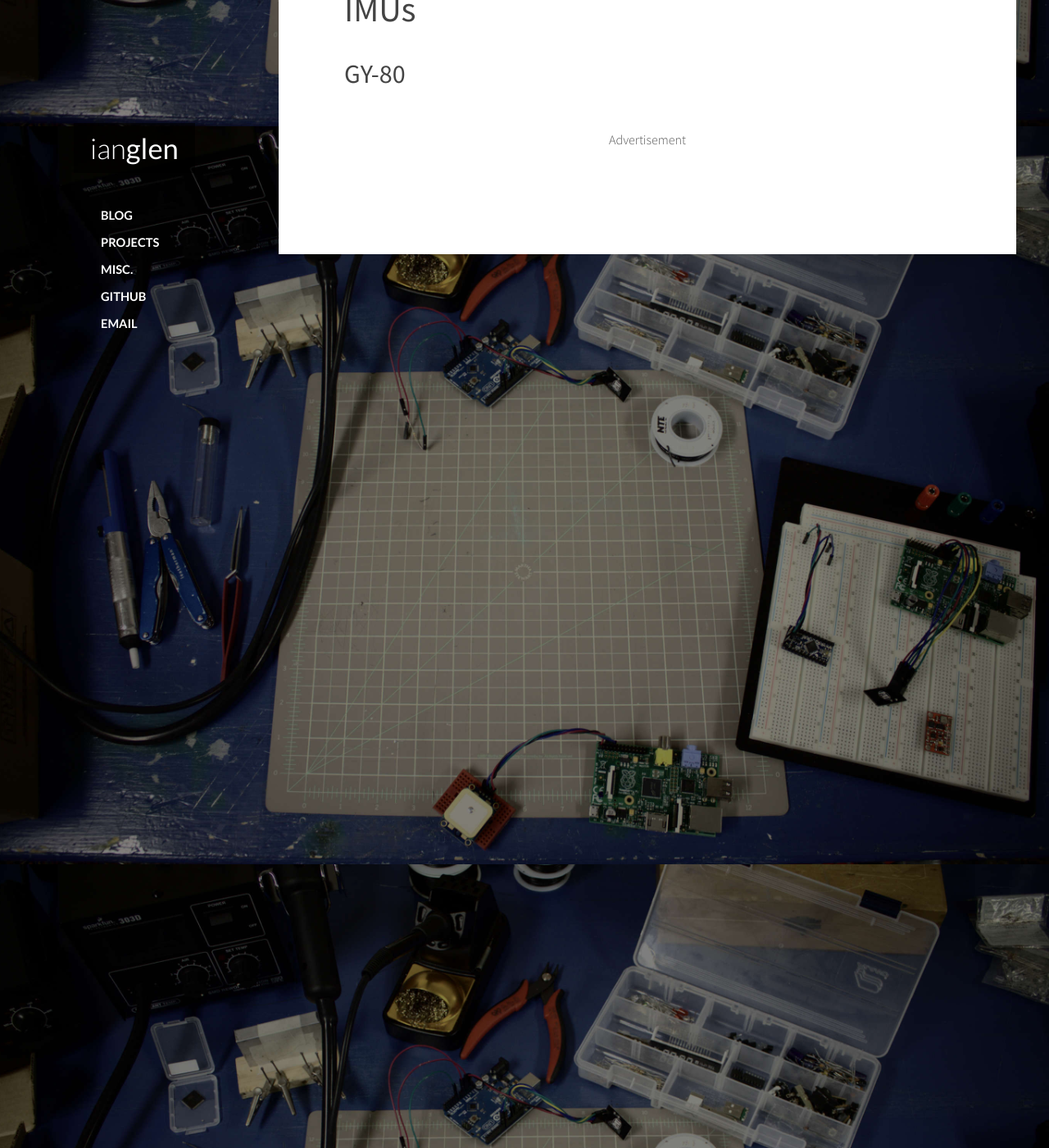
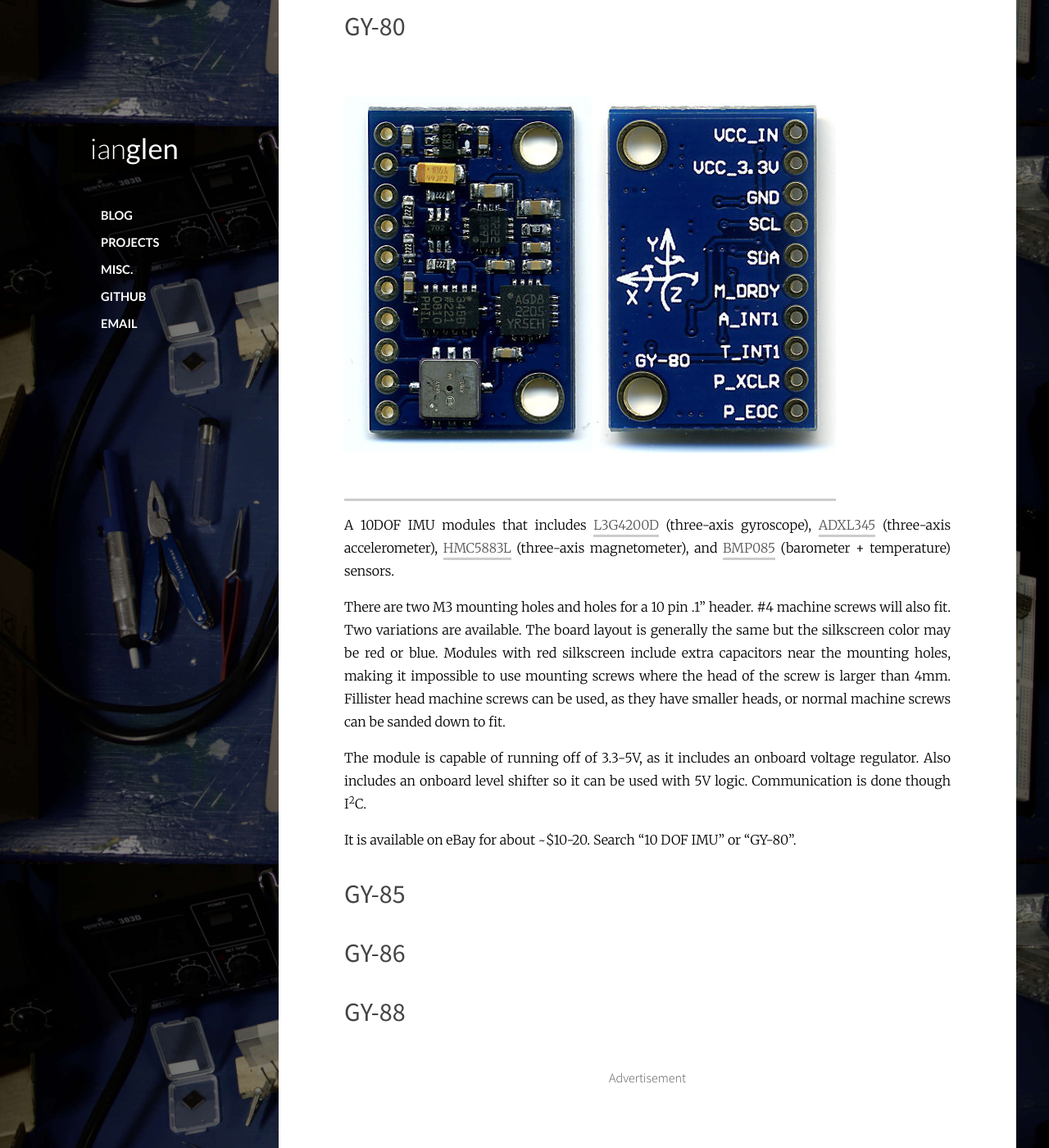
Before and after one commit to codeThatThinks/ianglen.me, a Jekyll site: the page built from misc/cheap-ebay-electronics.md, in a window 1280 px wide and 1400 px high, scrolled down 746 px. Shown: the whole window at 82% size. Built offline with Jekyll 4.4.1, drawn with Linux system fonts in a browser that asks for light colours; Markdown is read by kramdown in place of the engine named in the settings; some of the changed text lies outside the part shown.

Commit message:
Added info on GY-80 to cheap ebay modules page

```diff
--- a/misc/cheap-ebay-electronics.md
+++ b/misc/cheap-ebay-electronics.md
@@ -1,17 +1,33 @@
 ---
 layout: page
-title: Information on Cheap eBay Electronics Modules
+title: Cheap eBay Electronics Modules
 permalink: /misc/cheap-ebay-modules/
 ---
 
 A collection of information on the various cheap electronics modules available on eBay. Some may be knockoffs or fakes, but many are just trying implement technology in the cheapest way possible.
 
-{% include ad.html %}
-
 ## RF Modules
 ### nRF24L01
 
 ## IMUs
+### GY-521
+
 ### GY-80
 
+[![GY-80](/content/misc/cheap-ebay-electronics/GY-80-thumbnail.jpg)](/content/misc/cheap-ebay-electronics/GY-80.jpg)
+
+A 10DOF IMU modules that includes [L3G4200D](http://www.st.com/st-web-ui/static/active/en/resource/technical/document/datasheet/CD00265057.pdf) (three-axis gyroscope), [ADXL345](http://www.analog.com/media/en/technical-documentation/data-sheets/ADXL345.pdf) (three-axis accelerometer), [HMC5883L](http://www51.honeywell.com/aero/common/documents/myaerospacecatalog-documents/Defense_Brochures-documents/HMC5883L_3-Axis_Digital_Compass_IC.pdf) (three-axis magnetometer), and [BMP085](https://www.sparkfun.com/datasheets/Components/General/BMP085_Flyer_Rev.0.2_March2008.pdf) (barometer + temperature) sensors.
+
+There are two M3 mounting holes and holes for a 10 pin .1" header. #4 machine screws will also fit. Two variations are available. The board layout is generally the same but the silkscreen color may be red or blue. Modules with red silkscreen include extra capacitors near the mounting holes, making it impossible to use mounting screws where the head of the screw is larger than 4mm. Fillister head machine screws can be used, as they have smaller heads, or normal machine screws can be sanded down to fit.
+
+The module is capable of running off of 3.3-5V, as it includes an onboard voltage regulator. Also includes an onboard level shifter so it can be used with 5V logic. Communication is done though I<sup>2</sup>C.
+
+It is available on eBay for about ~$10-20. Search "10 DOF IMU" or "GY-80".
+
+### GY-85
+
+### GY-86
+
+### GY-88
+
 {% include ad.html %}
```
Also changed, not shown: _posts/2012-04-20-The Internet Should Be Distributed.md (+1 -1 lines), content/misc/cheap-ebay-electronics/GY-80-thumbnail.jpg (added), content/misc/cheap-ebay-electronics/GY-80.jpg (added).
